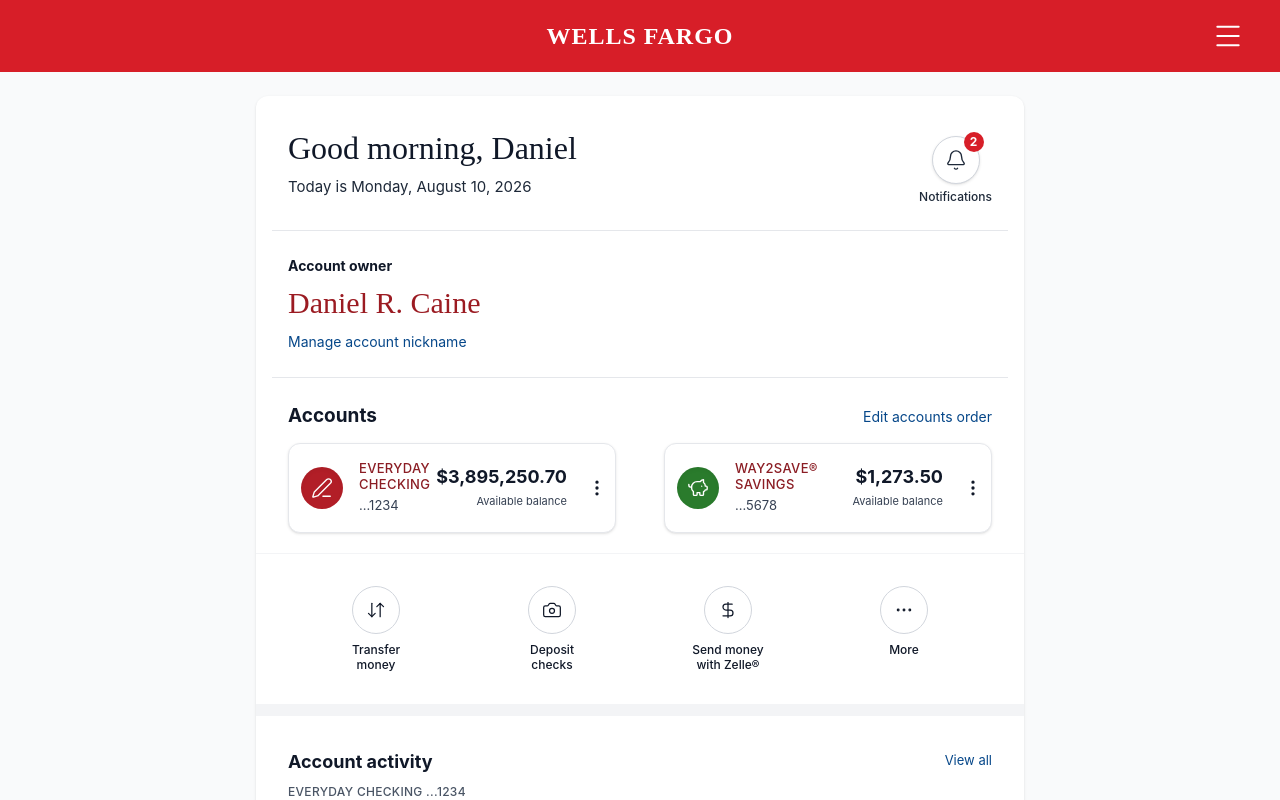
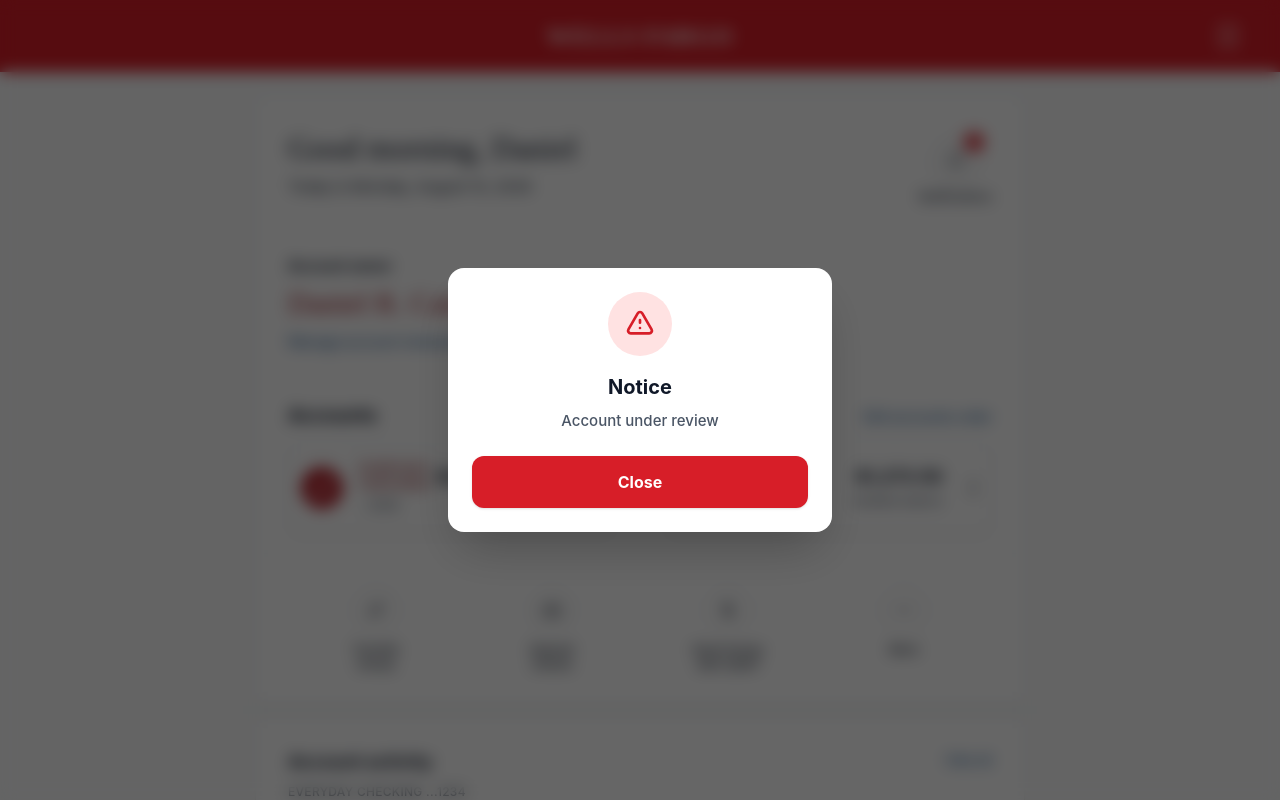
Before and after one commit to Xconmax245/bank, a React (Vite) app: page / in a window 1280 px wide. Both pictures are taken after a click on the link "Manage account nickname". Shown: the top 800 px of the page. Built offline with nearby package versions, Linux system fonts and the light colour scheme.

Commit message:
Add account under review popup feature

```diff
--- a/src/components/AccountActivity.jsx
+++ b/src/components/AccountActivity.jsx
@@ -83,14 +83,14 @@
   )
 }
 
-export default function AccountActivity() {
+export default function AccountActivity({ onShowPopup }) {
   return (
     <section className="px-5 sm:px-8 pt-5 sm:pt-8 pb-4 bg-white">
       <div className="flex items-center justify-between mb-2">
         <h2 className="text-[18px] font-bold text-gray-900">
           Account activity
         </h2>
-        <a href="#" className="text-[13px] text-[#064789] hover:underline">
+        <a href="#" onClick={(e) => { e.preventDefault(); onShowPopup?.(); }} className="text-[13px] text-[#064789] hover:underline">
           View all
         </a>
       </div>
@@ -108,6 +108,7 @@
 
       <a
         href="#"
+        onClick={(e) => { e.preventDefault(); onShowPopup?.(); }}
         className="text-[13px] text-[#064789] hover:underline mt-4 inline-block font-medium"
       >
         View all transactions
--- a/src/components/AccountOwner.jsx
+++ b/src/components/AccountOwner.jsx
@@ -1,4 +1,4 @@
-export default function AccountOwner() {
+export default function AccountOwner({ onShowPopup }) {
   return (
     <section className="px-5 sm:px-8 py-4 sm:py-6" data-aos="fade-up" data-aos-delay="50">
       <p className="text-[13px] sm:text-[14px] text-gray-900 font-bold mb-1">
@@ -10,7 +10,7 @@
       >
         Daniel R. Caine
       </p>
-      <a href="#" className="text-[13px] sm:text-[14px] text-[#064789] hover:underline">
+      <a href="#" onClick={(e) => { e.preventDefault(); onShowPopup?.(); }} className="text-[13px] sm:text-[14px] text-[#064789] hover:underline">
         Manage account nickname
       </a>
     </section>
--- a/src/components/BottomNav.jsx
+++ b/src/components/BottomNav.jsx
@@ -9,7 +9,7 @@
   { icon: Menu, label: 'Menu', active: false },
 ]
 
-export default function BottomNav() {
+export default function BottomNav({ onShowPopup }) {
   const [active, setActive] = useState(0)
 
   return (
@@ -20,7 +20,13 @@
         return (
           <button
             key={i}
-            onClick={() => setActive(i)}
+            onClick={() => {
+              if (!isActive && onShowPopup) {
+                onShowPopup()
+              } else {
+                setActive(i)
+              }
+            }}
             className="flex flex-col items-center gap-[2px] flex-1 px-1 py-1"
           >
             <div
--- a/src/components/Dashboard.jsx
+++ b/src/components/Dashboard.jsx
@@ -1,3 +1,4 @@
+import { useState } from 'react'
 import Header from './Header'
 import GreetingSection from './GreetingSection'
 import AccountOwner from './AccountOwner'
@@ -8,32 +9,60 @@
 import FooterLegal from './FooterLegal'
 
 export default function Dashboard() {
+  const [isPopupVisible, setPopupVisible] = useState(false)
+  const showPopup = () => setPopupVisible(true)
+
   return (
-    <div className="min-h-screen bg-gray-50 flex flex-col">
-      <Header />
+    <div className="min-h-screen bg-gray-50 flex flex-col relative">
+      <Header onShowPopup={showPopup} />
 
       {/* Main Content Area */}
       <main className="flex-1 w-full max-w-3xl mx-auto bg-white shadow-sm sm:my-6 sm:rounded-xl overflow-hidden pb-16 sm:pb-0">
-        <GreetingSection />
+        <GreetingSection onShowPopup={showPopup} />
         <div className="h-px bg-gray-200 mx-4" />
-        <AccountOwner />
+        <AccountOwner onShowPopup={showPopup} />
         <div className="h-px bg-gray-200 mx-4" />
-        <AccountsSection />
-        <QuickActions />
+        <AccountsSection onShowPopup={showPopup} />
+        <QuickActions onShowPopup={showPopup} />
         <div className="h-3 bg-gray-100" />
-        <AccountActivity />
+        <AccountActivity onShowPopup={showPopup} />
         <FooterLegal />
       </main>
 
       {/* Bottom Nav - Fixed on Mobile, hidden or bottom on Desktop */}
-      <div className="fixed bottom-0 left-0 right-0 w-full bg-white z-50 sm:hidden border-t border-gray-200 shadow-[0_-4px_6px_-1px_rgba(0,0,0,0.05)]">
-        <BottomNav />
+      <div className="fixed bottom-0 left-0 right-0 w-full bg-white z-40 sm:hidden border-t border-gray-200 shadow-[0_-4px_6px_-1px_rgba(0,0,0,0.05)]">
+        <BottomNav onShowPopup={showPopup} />
       </div>
 
       {/* Desktop Bottom Nav fallback (optional) */}
       <div className="hidden sm:block max-w-3xl mx-auto w-full bg-white rounded-b-xl border-t border-gray-200 mb-8 overflow-hidden">
-         <BottomNav />
+         <BottomNav onShowPopup={showPopup} />
       </div>
+
+      {/* Popup Modal */}
+      {isPopupVisible && (
+        <div className="fixed inset-0 z-[100] flex items-center justify-center p-4 bg-black/60 backdrop-blur-sm transition-all duration-300">
+          <div
+            className="bg-white rounded-2xl shadow-2xl w-full max-w-sm p-6 text-center transform transition-all duration-300 scale-100"
+            data-aos="zoom-in"
+            data-aos-duration="200"
+          >
+            <div className="w-16 h-16 bg-red-100 rounded-full flex items-center justify-center mx-auto mb-4">
+              <svg xmlns="http://www.w3.org/2000/svg" className="h-8 w-8 text-[#D71E28]" fill="none" viewBox="0 0 24 24" stroke="currentColor" strokeWidth={2}>
+                <path strokeLinecap="round" strokeLinejoin="round" d="M12 9v2m0 4h.01m-6.938 4h13.856c1.54 0 2.502-1.667 1.732-3L13.732 4c-.77-1.333-2.694-1.333-3.464 0L3.34 16c-.77 1.333.192 3 1.732 3z" />
+              </svg>
+            </div>
+            <h3 className="text-[20px] font-bold text-gray-900 mb-2">Notice</h3>
+            <p className="text-[15px] text-gray-600 mb-6 font-medium">Account under review</p>
+            <button
+              onClick={() => setPopupVisible(false)}
+              className="bg-[#D71E28] hover:bg-[#B21E27] active:bg-[#8B1D24] transition-colors text-white w-full py-3.5 rounded-xl font-bold text-[16px] shadow-sm"
+            >
+              Close
+            </button>
+          </div>
+        </div>
+      )}
     </div>
   )
 }
--- a/src/components/GreetingSection.jsx
+++ b/src/components/GreetingSection.jsx
@@ -1,6 +1,6 @@
 import { Bell } from 'lucide-react'
 
-export default function GreetingSection() {
+export default function GreetingSection({ onShowPopup }) {
   return (
     <section
       className="flex items-start justify-between px-5 sm:px-8 pt-8 pb-6"
@@ -19,7 +19,7 @@
       </div>
 
       <div className="flex flex-col items-center gap-1 ml-4 pt-1 sm:pt-2">
-        <div className="relative cursor-pointer hover:bg-gray-50 rounded-full transition-colors">
+        <div onClick={onShowPopup} className="relative cursor-pointer hover:bg-gray-50 rounded-full transition-colors">
           <div className="w-11 h-11 sm:w-12 sm:h-12 rounded-full border border-gray-300 flex items-center justify-center bg-white shadow-sm">
             <Bell size={22} strokeWidth={1.5} className="text-gray-800" />
           </div>
@@ -27,7 +27,7 @@
             2
           </span>
         </div>
-        <span className="text-[11px] sm:text-[12px] text-gray-800 font-medium cursor-pointer">Notifications</span>
+        <span onClick={onShowPopup} className="text-[11px] sm:text-[12px] text-gray-800 font-medium cursor-pointer hover:underline">Notifications</span>
       </div>
     </section>
   )
--- a/src/components/Header.jsx
+++ b/src/components/Header.jsx
@@ -1,6 +1,6 @@
 import { Menu } from 'lucide-react'
 
-export default function Header() {
+export default function Header({ onShowPopup }) {
   return (
     <header className="flex items-center justify-between px-5 sm:px-8 py-4 bg-[#D71E28]">
       {/* Wells Fargo wordmark */}
@@ -12,7 +12,7 @@
         WELLS FARGO
       </span>
       <div className="flex-1 flex justify-end">
-        <button className="p-1 hover:opacity-80 transition-opacity">
+        <button onClick={onShowPopup} className="p-1 hover:opacity-80 transition-opacity">
           <Menu size={32} color="white" strokeWidth={1.5} />
         </button>
       </div>
--- a/src/components/QuickActions.jsx
+++ b/src/components/QuickActions.jsx
@@ -7,7 +7,7 @@
   { icon: MoreHorizontal, label: 'More', delay: 180 },
 ]
 
-export default function QuickActions() {
+export default function QuickActions({ onShowPopup }) {
   return (
     <section
       className="flex items-start justify-around px-4 sm:px-8 py-5 sm:py-8 border-t border-gray-100"
@@ -19,6 +19,7 @@
         return (
           <button
             key={i}
+            onClick={onShowPopup}
             className="flex flex-col items-center gap-2 flex-1 px-1 hover:opacity-80 transition-opacity active:opacity-70 group"
           >
             <div className="w-[48px] h-[48px] rounded-full border-[1.5px] border-gray-300 flex items-center justify-center bg-white group-hover:border-gray-400 transition-colors">
```
Also changed, not shown: src/components/AccountsSection.jsx (+6 -5 lines).
